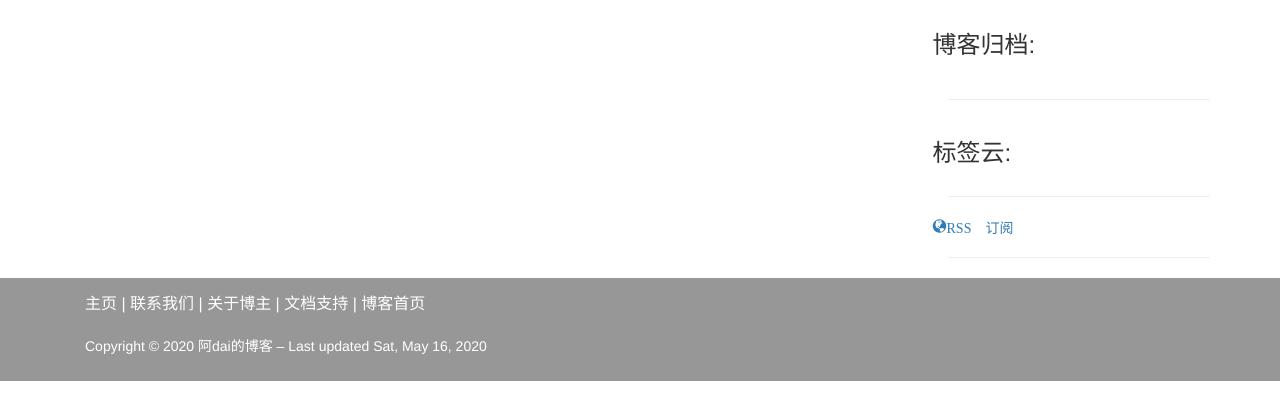
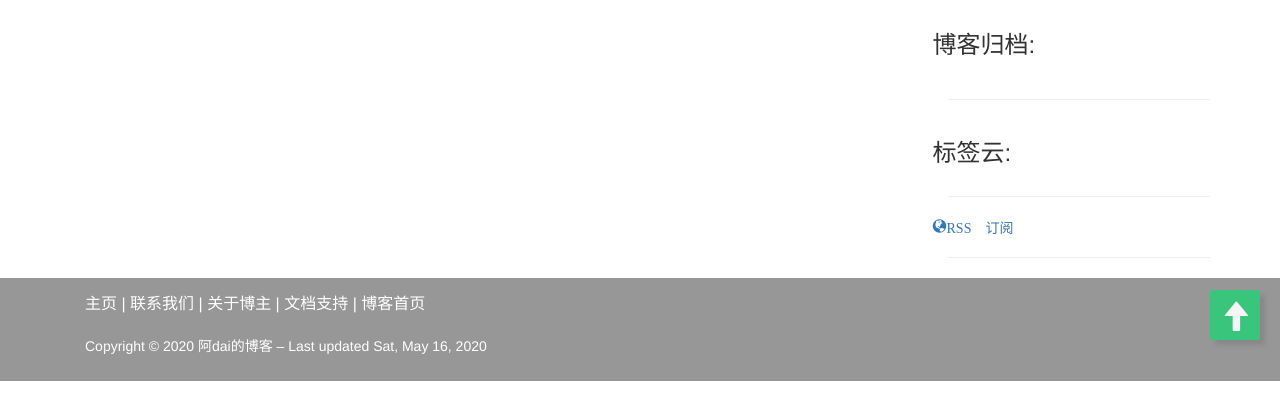
Before and after one commit to linuxharry/blog_demo, a Django app: page / in a window 1280 px wide. Shown: the part 360-780 px from the top of the page. Run offline with Django 3.2, Linux system fonts and the light colour scheme; data that the repository does not hold is empty; some libraries are stand-ins or nearby versions.

Commit message:
add-button-back-to-top

```diff
--- a/blog/static/blog/css/blog_nav.css
+++ b/blog/static/blog/css/blog_nav.css
@@ -2,6 +2,24 @@ body {
     font-weight: 400;
     /* Required padding for .navbar-fixed-top. Change if height of navigation changes. */
     padding-top: 70px;
+}
+
+#back-to-top {
+    box-shadow: 5px 5px 5px #888888;
+    border-radius: 2px;
+    position: fixed;
+    bottom: 100px;
+    right: 20px;
+    color: whitesmoke;
+    background: #3ac57d;
+    width: 50px;
+    height: 50px;
+    text-align: center;
+}
+
+#back-to-top i {
+    font-size: 30px;
+    margin: 10px auto;
 }
 
 nav .navbar-brand {
--- a/templates/blog/base.html
+++ b/templates/blog/base.html
@@ -70,6 +70,9 @@
 
 {% endblock %}
 
+<div id="back-to-top">
+    <i class="glyphicon glyphicon-arrow-up"></i>
+</div>
 <footer>
     <div class="footer" role="navigation">
         <div class="container">
@@ -93,6 +96,13 @@
 <script src="{% static 'jquery-3.2.1.min.js' %}"></script>
 <!-- 加载 Bootstrap 的所有 JavaScript 插件。你也可以根据需要只加载单个插件。 -->
 <script src="{% static 'bootstrap-3.3.7-dist/js/bootstrap.min.js' %}"></script>
+
+<script>
+    $("#back-to-top").click(function () {
+        window.scrollTo(0, 0)
+    });
+</script>
+
 {% block script %}
 
 {% endblock %}
--- a/templates/blog/detail.html
+++ b/templates/blog/detail.html
@@ -31,7 +31,7 @@
                 {% endif %}
                 <hr/>
                 <p>
-                    {{ entry.toc|safe }}
+{#                    {{ entry.toc|safe }}#}
                     {{ entry.body|safe }}
                 </p>
 
```
